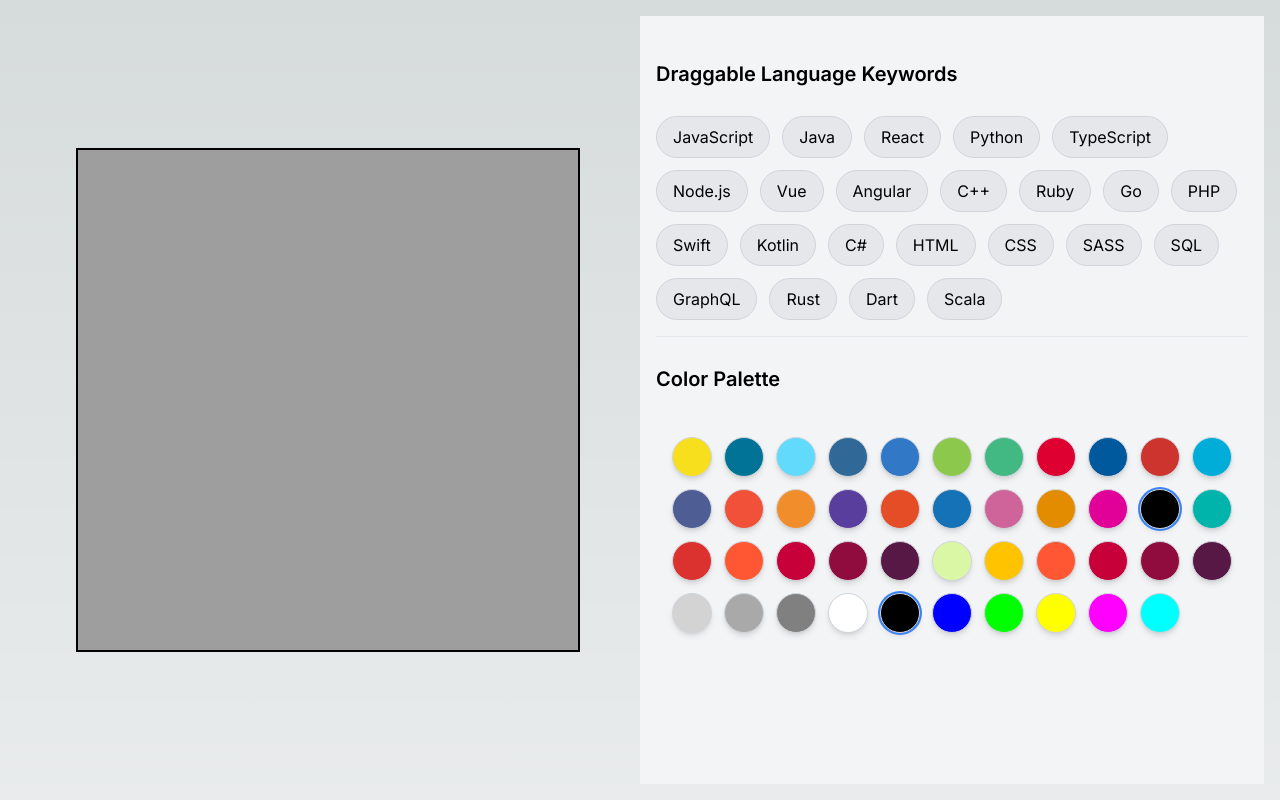
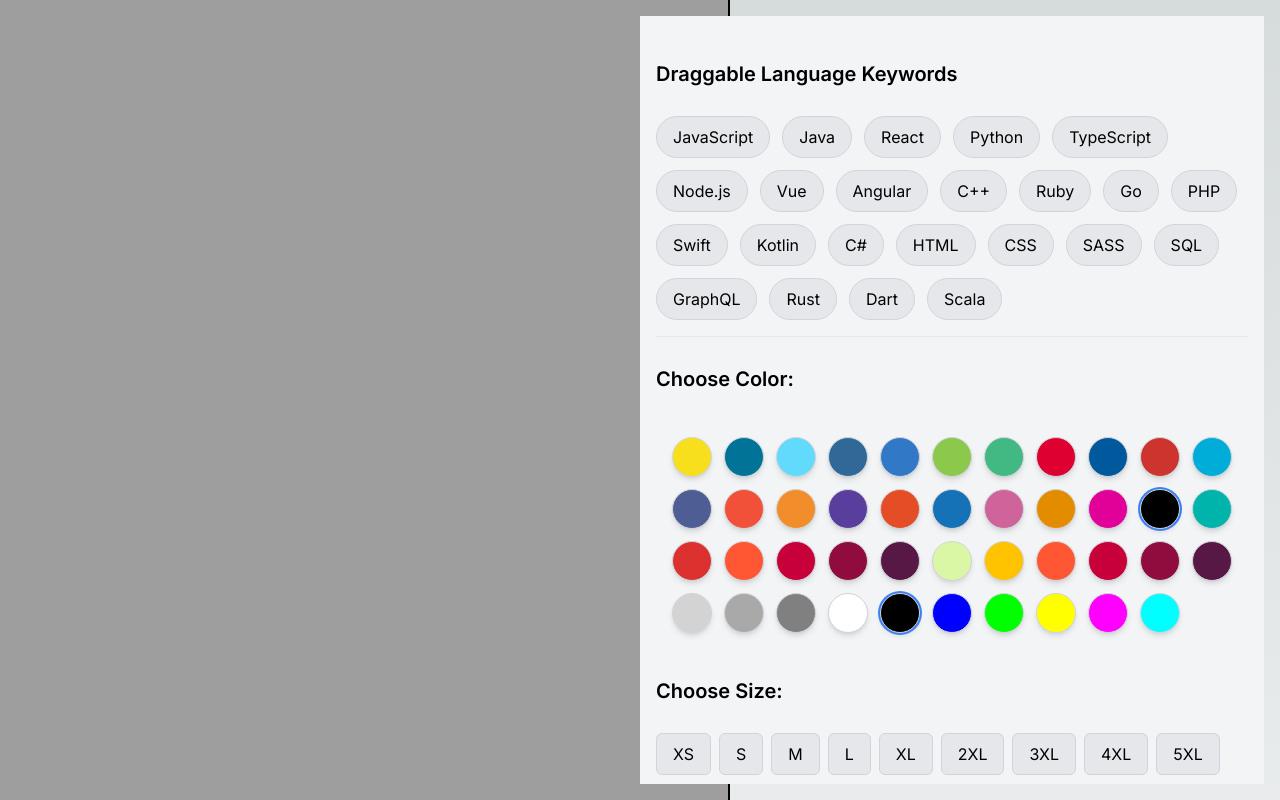
Before and after one commit to sonikamah/black-tshirt, a Next.js app: page / in a window 1280 px wide. Shown: the top 800 px of the page. Built offline with nearby package versions, Linux system fonts and the light colour scheme.

Commit message:
Tshirt: you can choose size

```diff
--- a/app/components/canvasWithImage.tsx
+++ b/app/components/canvasWithImage.tsx
@@ -55,8 +55,8 @@ const CanvasWithImage = ({ draggedItems, onDrop, onDragOverCanvas, id }) => {
     <canvas
       id={id}
       ref={canvasRef}
-      width={500}
-      height={500}
+      width={800}
+      height={800}
       onDrop={onDrop}
       onDragOver={onDragOverCanvas}
       className="border-2 border-black"
--- a/app/components/home.tsx
+++ b/app/components/home.tsx
@@ -4,6 +4,7 @@ import React, { useState } from 'react';
 import LanguageKeywordsButton from './languageKeywordsButton';
 import CanvasWithImage from './canvasWithImage';
 import ColorButton from './colorButton';
+import SizeSelectButtonGroup from './sizeSelectButtonGroup';
 
 const HomePage = () => {
   const [draggedItems, setDraggedItems] = useState([]);
@@ -73,8 +74,11 @@ const HomePage = () => {
         />
         <hr />
 
-        <h1 className="text-xl font-semibold mt-7 mb-7">Color Palette</h1>
+        <h1 className="text-xl font-semibold mt-7 mb-7">Choose Color:</h1>
         <ColorButton onColorSelect={handleColorSelect} />
+
+        <h1 className="text-xl font-semibold mt-7 mb-7">Choose Size:</h1>
+        <SizeSelectButtonGroup /> {/* or <SizeSelectButtonGroup /> */}
       </div>
     </div>
   );
--- /dev/null
+++ b/app/components/sizeSelectButtonGroup.tsx
@@ -0,0 +1,35 @@
+'use client'; // Required for React hooks in Next.js
+
+import React, { useState } from 'react';
+
+const sizes = ['XS', 'S', 'M', 'L', 'XL', '2XL', '3XL', '4XL', '5XL'];
+
+const SizeSelectButtonGroup = () => {
+  const [selectedSize, setSelectedSize] = useState(null);
+
+  const handleSizeClick = (size) => {
+    setSelectedSize(size);
+  };
+
+  return (
+    <div className="w-full">
+      <div className="flex flex-wrap gap-2">
+        {sizes.map((size) => (
+          <button
+            key={size}
+            onClick={() => handleSizeClick(size)}
+            className={`px-4 py-2 border rounded-md cursor-pointer ${
+              selectedSize === size
+                ? 'bg-blue-500 text-white border-blue-600'
+                : 'bg-gray-200 text-black border-gray-300 hover:bg-gray-300'
+            }`}
+          >
+            {size}
+          </button>
+        ))}
+      </div>
+    </div>
+  );
+};
+
+export default SizeSelectButtonGroup;
```
